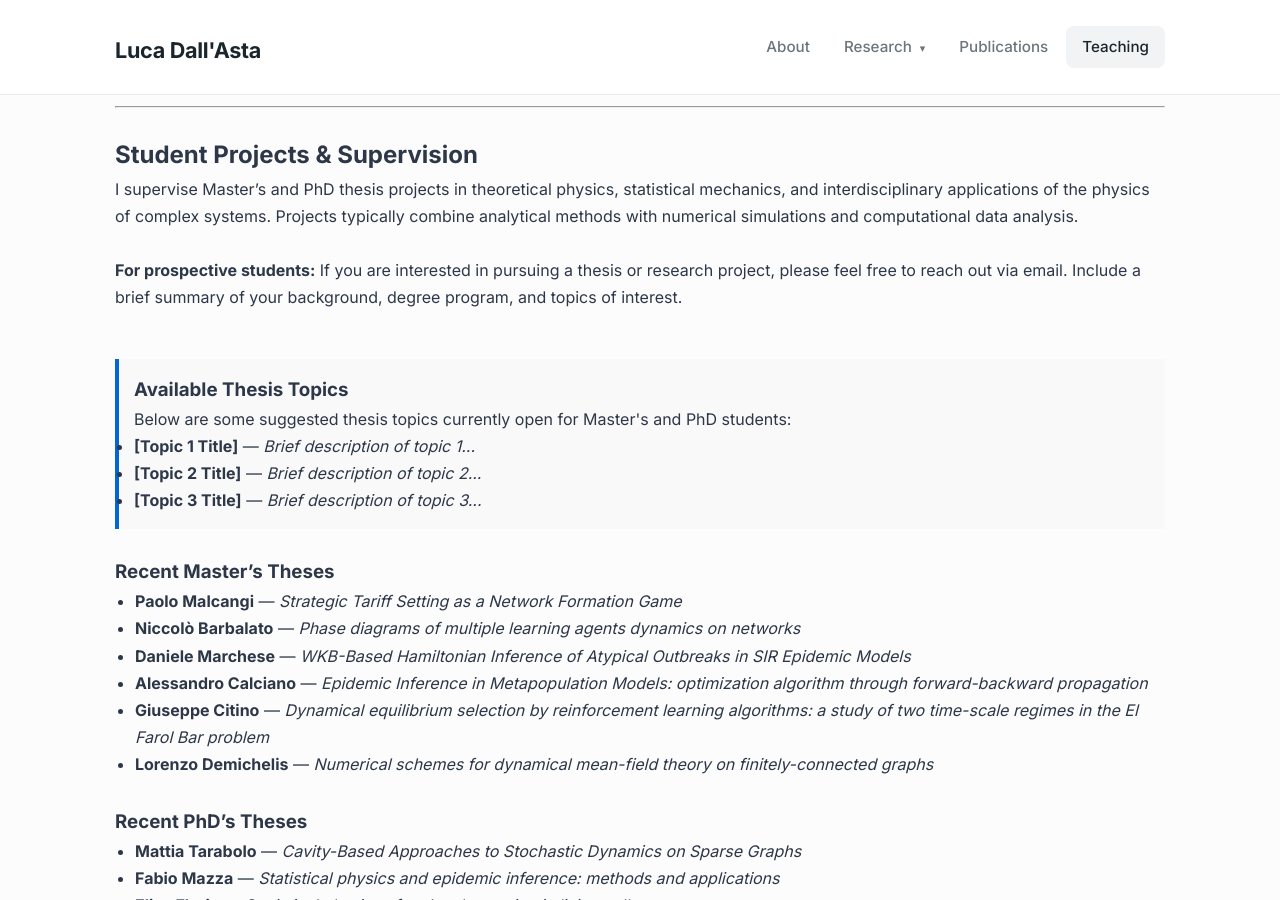
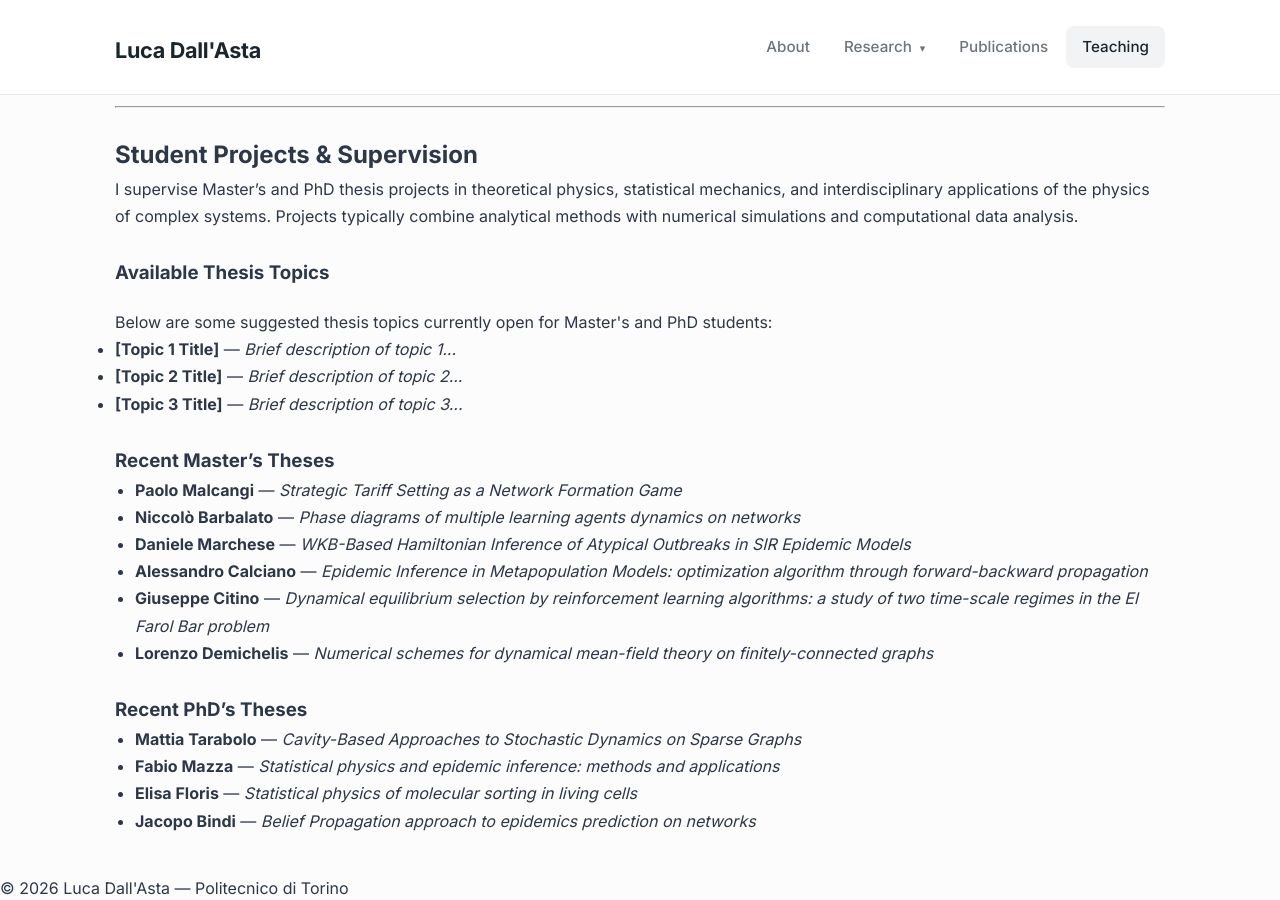
Before and after one commit to dallasta/dallasta.github.io, a Jekyll site: the page built from _pages/teaching.md, in a window 1280 px wide and 900 px high, scrolled down 1643 px. Built offline with Jekyll 4.4.1, drawn with Linux system fonts in a browser that asks for light colours; a style sheet for code colours, icons or effects is not loaded.

Commit message:
Update teaching.md

```diff
--- a/_pages/teaching.md
+++ b/_pages/teaching.md
@@ -143,14 +143,10 @@ I supervise Master's and PhD thesis projects in theoretical physics, statistical
 
 <br>
 
-**For prospective students:** If you are interested in pursuing a thesis or research project, please feel free to reach out via email. Include a brief summary of your background, degree program, and topics of interest.
-
-<br>
-
-<div id="thesis-topics" style="margin-top: 20px; padding: 15px; background-color: #f9f9f9; border-left: 4px solid #0366d6;">
-  <h3 style="margin-top: 0;">Available Thesis Topics</h3>
+### Available Thesis Topics
+<div id="thesis-topics" style="margin-top: 20px;">
   <p>Below are some suggested thesis topics currently open for Master's and PhD students:</p>
-  <ul>
+  <ul style="margin-top: 1.7;">
     <li><strong>[Topic 1 Title]</strong> — <i>Brief description of topic 1...</i></li>
     <li><strong>[Topic 2 Title]</strong> — <i>Brief description of topic 2...</i></li>
     <li><strong>[Topic 3 Title]</strong> — <i>Brief description of topic 3...</i></li>
```
